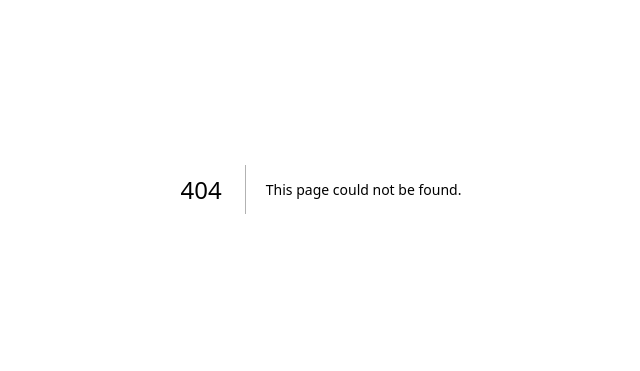
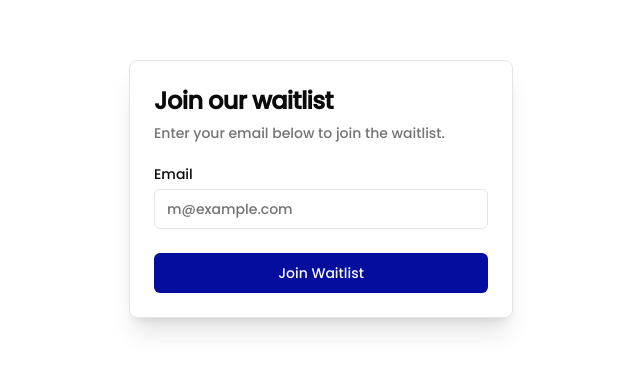
Before and after one commit to codify4/foundr, a Next.js app: page /waitlist in a window 1280 px wide. Before the commit this address had no page. Shown: the part 211-582 px from the top of the page, without its empty margins (319-959 px from the left). Built offline with nearby package versions, Linux system fonts and the light colour scheme.

Commit message:
Added resend for waitlist, still configuring

```diff
--- a/package.json
+++ b/package.json
@@ -30,6 +30,7 @@
     "react-social-icons": "^6.17.0",
     "react-spring": "^9.7.4",
     "recharts": "^2.12.7",
+    "resend": "^3.5.0",
     "tailwind-merge": "^2.4.0",
     "tailwindcss-animate": "^1.0.7"
   },
--- /dev/null
+++ b/src/app/api/send/route.ts
@@ -0,0 +1,26 @@
+import { EmailTemplate } from '@/components/EmailTemplate';
+import { NextRequest } from 'next/server';
+import { Resend } from 'resend';
+
+const resend = new Resend(process.env.RESEND_API_KEY);
+
+export async function POST(request: NextRequest) {
+  try {
+    const { emails } = await request.json();
+
+    const { data, error } = await resend.emails.send({
+      from: `Ijon <${process.env.EMAIL}>`,
+      to: "kushta.rea@gmail.com",
+      subject: 'Hello!',
+      react: EmailTemplate({ firstName: 'John' }),
+    });
+
+    if (error) {
+      return Response.json({ error }, { status: 500 });
+    }
+
+    return Response.json(data);
+  } catch (error) {
+    return Response.json({ error }, { status: 500 });
+  }
+}
--- /dev/null
+++ b/src/app/waitlist/components/WaitlistForm.tsx
@@ -0,0 +1,94 @@
+'use client'
+
+import { useState } from "react";
+
+import { Button } from "@/components/ui/button"
+import {
+  Card,
+  CardContent,
+  CardDescription,
+  CardFooter,
+  CardHeader,
+  CardTitle,
+} from "@/components/ui/card"
+import { Input } from "@/components/ui/input"
+import { Label } from "@/components/ui/label"
+import { Loader2 } from "lucide-react";
+
+
+export function WailistForm() {
+    const [email, setEmail] = useState('');
+    const [loading, setLoading] = useState(false);
+    const [message, setMessage] = useState('');
+
+    const handleSubmit = async (e: React.FormEvent<HTMLFormElement>) => {
+        e.preventDefault();
+        setLoading(true);
+        setMessage('');
+
+        try {
+            const response = await fetch('/api/send', {
+                method: 'POST',
+                headers: {
+                    'Content-Type': 'application/json',
+                },
+                body: JSON.stringify([email]),
+            });
+
+            const data = await response.json();
+
+            if (response.ok) {
+                console.log(data);
+                setMessage('Email sent successfully! Thank you for joining the waitlist!');
+            } else {
+                console.log(data.error);
+                setMessage(`Error: ${data.error}`);
+            }
+        } catch (error) {
+            setMessage('The email could not be sent.');
+            console.error(error);
+        } finally {
+            setLoading(false);
+        }
+    }
+
+    return (
+        <Card className="w-full max-w-sm shadow-xl">
+            <CardHeader>
+                <CardTitle className="text-2xl">Join our waitlist</CardTitle>
+                <CardDescription>
+                    Enter your email below to join the waitlist.
+                </CardDescription>
+            </CardHeader>
+            <form onSubmit={handleSubmit}>
+                <CardContent className="grid gap-4">
+                    <div className="grid gap-2">
+                        <Label htmlFor="email">Email</Label>
+                        <Input
+                            id="email"
+                            type="email"
+                            placeholder="m@example.com"
+                            required
+                            value={email}
+                            onChange={(e) => setEmail(e.target.value)}
+                        />
+                    </div>
+                </CardContent>
+                <CardFooter>
+                    <Button
+                        type="submit"
+                        variant="default"
+                        className="w-full hover:bg-secondary"
+                    >
+                        {loading ? (
+                            <span>
+                                <Loader2 className="mr-2 h-4 w-4 animate-spin" />
+                                <p>Please Wait</p>
+                            </span>
+                        ) : 'Join Waitlist'}
+                    </Button>
+                </CardFooter>
+            </form>
+        </Card>
+    )
+}
--- /dev/null
+++ b/src/app/waitlist/page.tsx
@@ -0,0 +1,11 @@
+import { WailistForm } from "./components/WaitlistForm";
+
+function page() {
+  return (
+    <div className="flex h-svh items-center justify-center">
+        <WailistForm />
+    </div>
+  )
+}
+
+export default page
--- /dev/null
+++ b/src/components/EmailTemplate.tsx
@@ -0,0 +1,9 @@
+interface EmailTemplateProps {
+  firstName: string;
+}
+
+export const EmailTemplate = ({ firstName }: EmailTemplateProps) => (
+  <div>
+    <h1>Welcome, {firstName}!</h1>
+  </div>
+);
--- a/src/components/LandingPage/Hero.tsx
+++ b/src/components/LandingPage/Hero.tsx
@@ -11,7 +11,7 @@ export default function Hero() {
   return (
     <div className="relative flex h-[800px] w-full flex-col items-center justify-center overflow-hidden rounded-lg bg-background">
       <BlurFade duration={0.5}>
-        <Link href="/signin" className="mb-10">
+        <Link href="/waitlist" className="mb-10">
           <AnimatedGradientTextDemo />
         </Link>
         <h1 className="flex flex-col items-center justify-center gap-2 w-full z-50 whitespace-pre-wrap text-center text-5xl md:text-7xl lg:text-8xl font-bold tracking-tighter text-black">
@@ -45,7 +45,7 @@ export default function Hero() {
           </p>
       </BlurFade>
       <BlurFade duration={0.75} className="z-10 mt-5">
-        <Link href="/signin">
+        <Link href="/waitlist">
           <AnimatedButton text="Get Started" />
         </Link>
       </BlurFade>
--- /dev/null
+++ b/src/components/ui/alert.tsx
@@ -0,0 +1,59 @@
+import * as React from "react"
+import { cva, type VariantProps } from "class-variance-authority"
+
+import { cn } from "@/lib/utils"
+
+const alertVariants = cva(
+  "relative w-full rounded-lg border p-4 [&>svg~*]:pl-7 [&>svg+div]:translate-y-[-3px] [&>svg]:absolute [&>svg]:left-4 [&>svg]:top-4 [&>svg]:text-foreground",
+  {
+    variants: {
+      variant: {
+        default: "bg-background text-foreground",
+        destructive:
+          "border-destructive/50 text-destructive dark:border-destructive [&>svg]:text-destructive",
+      },
+    },
+    defaultVariants: {
+      variant: "default",
+    },
+  }
+)
+
+const Alert = React.forwardRef<
+  HTMLDivElement,
+  React.HTMLAttributes<HTMLDivElement> & VariantProps<typeof alertVariants>
+>(({ className, variant, ...props }, ref) => (
+  <div
+    ref={ref}
+    role="alert"
+    className={cn(alertVariants({ variant }), className)}
+    {...props}
+  />
+))
+Alert.displayName = "Alert"
+
+const AlertTitle = React.forwardRef<
+  HTMLParagraphElement,
+  React.HTMLAttributes<HTMLHeadingElement>
+>(({ className, ...props }, ref) => (
+  <h5
+    ref={ref}
+    className={cn("mb-1 font-medium leading-none tracking-tight", className)}
+    {...props}
+  />
+))
+AlertTitle.displayName = "AlertTitle"
+
+const AlertDescription = React.forwardRef<
+  HTMLParagraphElement,
+  React.HTMLAttributes<HTMLParagraphElement>
+>(({ className, ...props }, ref) => (
+  <div
+    ref={ref}
+    className={cn("text-sm [&_p]:leading-relaxed", className)}
+    {...props}
+  />
+))
+AlertDescription.displayName = "AlertDescription"
+
+export { Alert, AlertTitle, AlertDescription }
```
Also changed, not shown: 1 other file (tests, documents, lock files or other folders).
